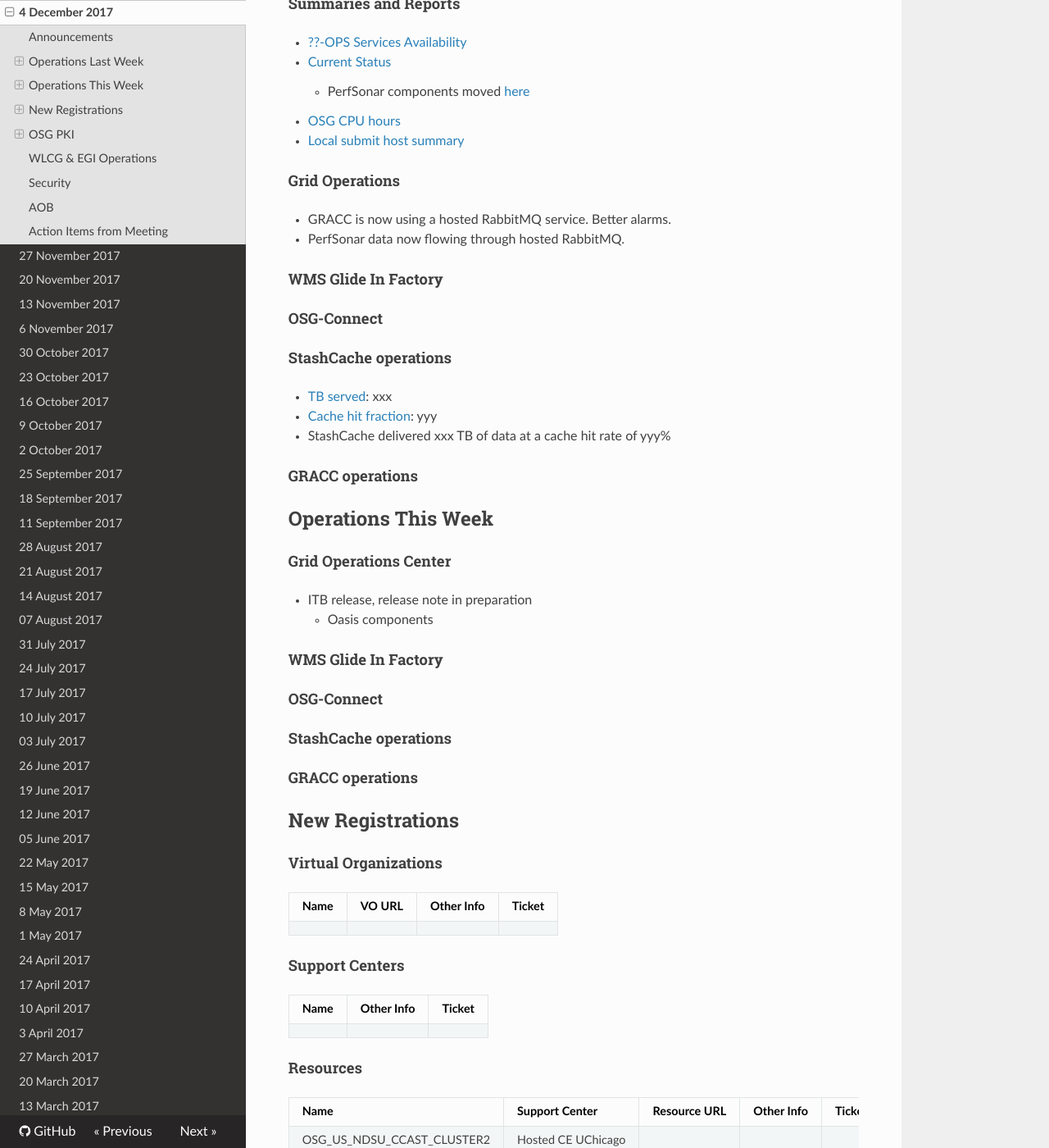
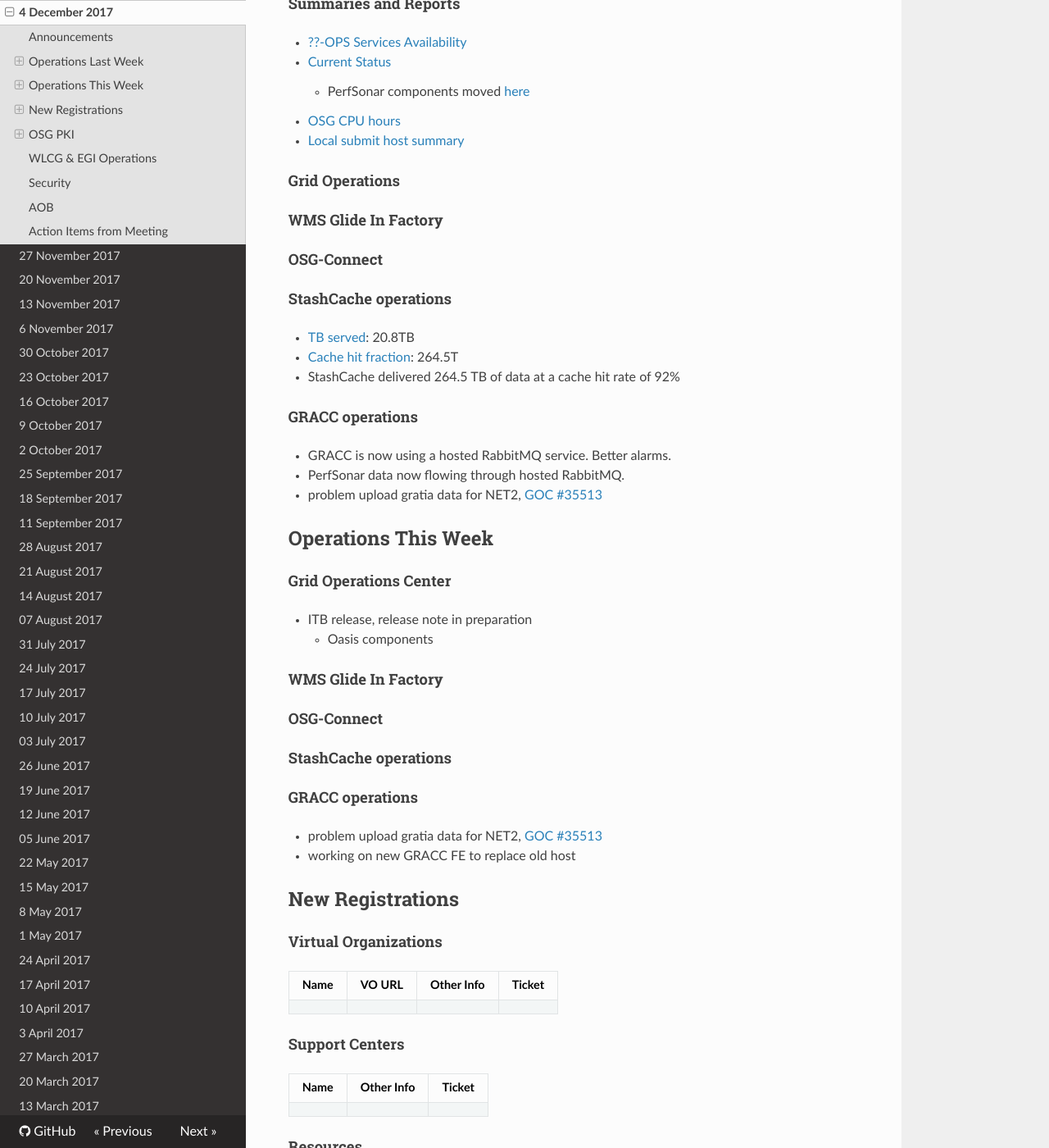
Before and after one commit to osg-htc/operations, an MkDocs documentation site: the page built from docs/WeeklyMinutes/04Dec2017.md, in a window 1280 px wide and 1400 px high, scrolled down 544 px. Shown: the whole window at 82% size. Built offline with MkDocs 1.6.1, drawn with Linux system fonts in a browser that asks for light colours; nearby versions of some CDN libraries; old or Windows-style settings are respelled for this version of MkDocs.

Commit message:
Update 04Dec2017.md

```diff
--- a/docs/WeeklyMinutes/04Dec2017.md
+++ b/docs/WeeklyMinutes/04Dec2017.md
@@ -21,19 +21,20 @@
 
 
 #### Grid Operations
-   * GRACC is now using a hosted RabbitMQ service. Better alarms.
-   * PerfSonar data now flowing through hosted RabbitMQ.
 
 #### WMS Glide In Factory
 
 #### OSG-Connect
 
 #### StashCache operations
-   * [TB served](http://tinyurl.com/ydaereyo): xxx
-   * [Cache hit fraction](http://tinyurl.com/ydaereyo): yyy
-   * StashCache delivered xxx TB of data at a cache hit rate of yyy%
+   * [TB served](http://tinyurl.com/ydaereyo): 20.8TB
+   * [Cache hit fraction](http://tinyurl.com/ydaereyo): 264.5T
+   * StashCache delivered 264.5 TB of data at a cache hit rate of 92%
 
 #### GRACC operations
+   * GRACC is now using a hosted RabbitMQ service. Better alarms.
+   * PerfSonar data now flowing through hosted RabbitMQ.
+   * problem upload gratia data for NET2, [GOC #35513](https://ticket.opensciencegrid.org/35513)
 
 ## Operations This Week
 
@@ -48,6 +49,8 @@
 #### StashCache operations
 
 #### GRACC operations
+   * problem upload gratia data for NET2, [GOC #35513](https://ticket.opensciencegrid.org/35513)
+   * working on new GRACC FE to replace old host
 
 ## New Registrations
 
```
